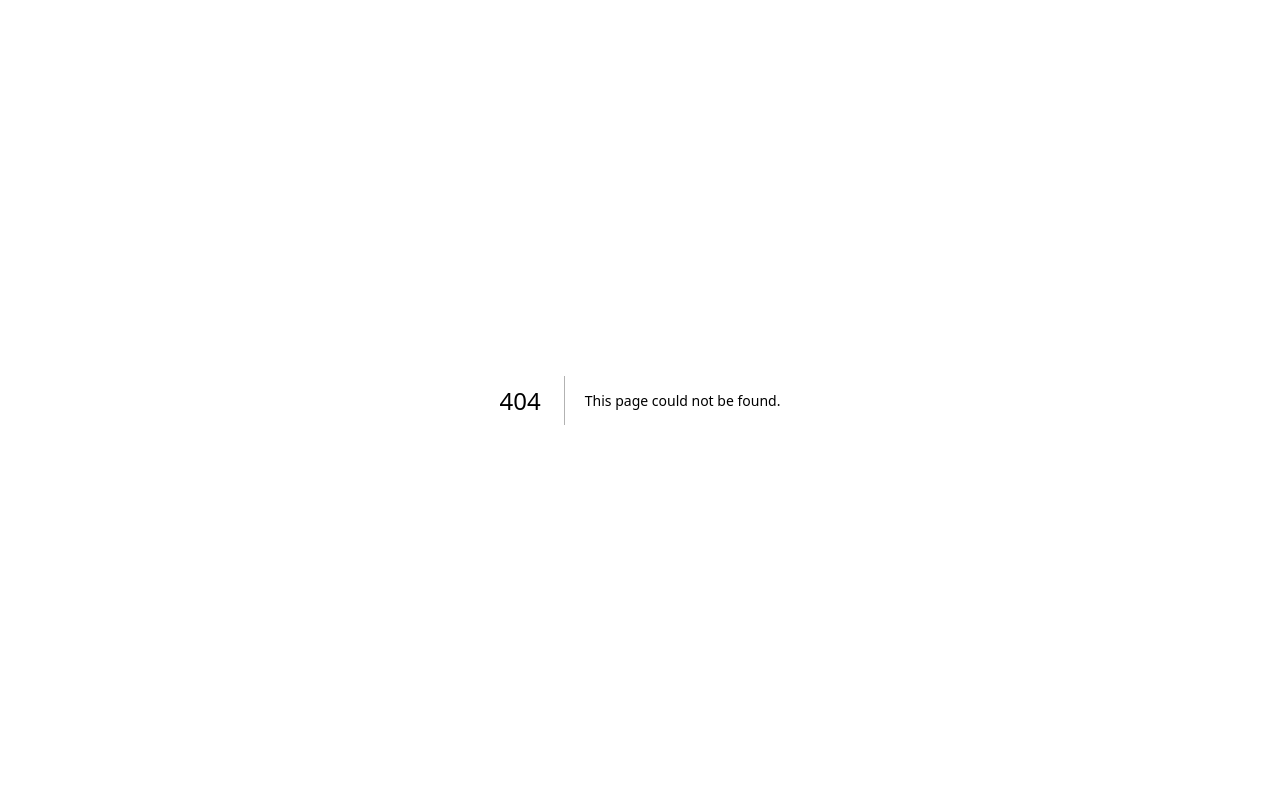
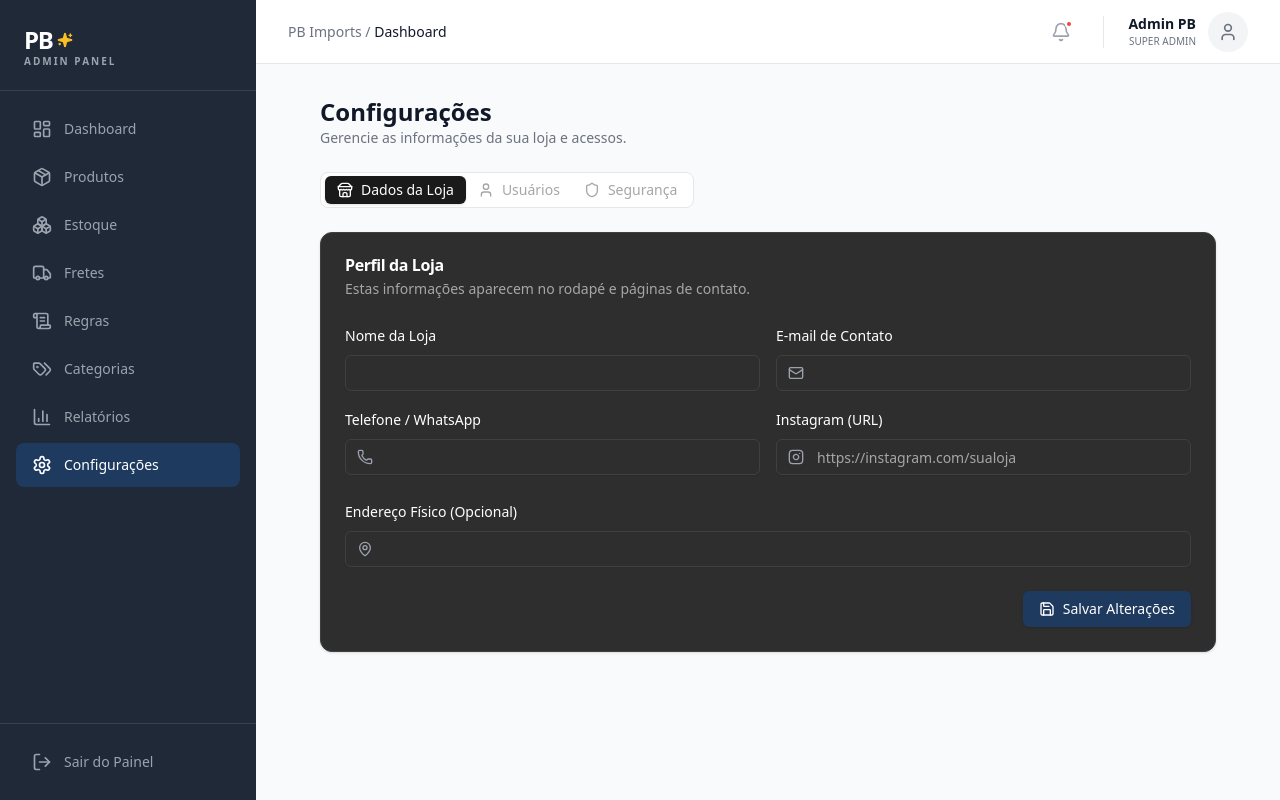
Before and after one commit to pbimports123-maker/pb-imports, a Next.js app: page /admin/settings in a window 1280 px wide. Before the commit this address had no page. Built offline with nearby package versions, Linux system fonts and the light colour scheme; no server answers; the database is empty.

Commit message:
[dyad] Implementação da Página de Configurações do Admin - wrote 1 file(s)

```diff
--- /dev/null
+++ b/src/app/admin/settings/page.tsx
@@ -0,0 +1,229 @@
+"use client";
+
+import { useState, useEffect } from "react";
+import { supabase } from "@/integrations/supabase/client";
+import {
+  Store,
+  User,
+  Shield,
+  Save,
+  Loader2,
+  Mail,
+  Phone,
+  MapPin,
+  Instagram
+} from "lucide-react";
+import { Button } from "@/components/ui/button";
+import { Input } from "@/components/ui/input";
+import { Label } from "@/components/ui/label";
+import { Tabs, TabsContent, TabsList, TabsTrigger } from "@/components/ui/tabs";
+import { Card, CardContent, CardDescription, CardHeader, CardTitle } from "@/components/ui/card";
+import { toast } from "sonner";
+
+export default function AdminSettingsPage() {
+  const [loading, setLoading] = useState(true);
+  const [saving, setSaving] = useState(false);
+  const [storeSettings, setStoreSettings] = useState({
+    id: "",
+    store_name: "",
+    contact_email: "",
+    contact_phone: "",
+    address: "",
+    instagram_url: ""
+  });
+
+  useEffect(() => {
+    fetchSettings();
+  }, []);
+
+  async function fetchSettings() {
+    try {
+      setLoading(true);
+      const { data, error } = await supabase
+        .from('store_settings')
+        .select('*')
+        .single();
+
+      if (error && error.code !== 'PGRST116') throw error;
+      if (data) setStoreSettings(data);
+    } catch (error: any) {
+      toast.error("Erro ao carregar configurações: " + error.message);
+    } finally {
+      setLoading(false);
+    }
+  }
+
+  async function handleSaveStore() {
+    try {
+      setSaving(true);
+      const { error } = await supabase
+        .from('store_settings')
+        .upsert({
+          ...storeSettings,
+          updated_at: new Date().toISOString()
+        });
+
+      if (error) throw error;
+      toast.success("Configurações da loja atualizadas!");
+    } catch (error: any) {
+      toast.error("Erro ao salvar: " + error.message);
+    } finally {
+      setSaving(false);
+    }
+  }
+
+  if (loading) {
+    return (
+      <div className="flex items-center justify-center h-64">
+        <Loader2 className="animate-spin text-[#1e3a5f]" size={32} />
+      </div>
+    );
+  }
+
+  return (
+    <div className="max-w-4xl mx-auto space-y-6">
+      <div>
+        <h1 className="text-2xl font-bold text-gray-900">Configurações</h1>
+        <p className="text-sm text-gray-500">Gerencie as informações da sua loja e acessos.</p>
+      </div>
+
+      <Tabs defaultValue="store" className="space-y-6">
+        <TabsList className="bg-white border border-gray-200">
+          <TabsTrigger value="store" className="gap-2">
+            <Store size={16} />
+            Dados da Loja
+          </TabsTrigger>
+          <TabsTrigger value="users" className="gap-2">
+            <User size={16} />
+            Usuários
+          </TabsTrigger>
+          <TabsTrigger value="security" className="gap-2">
+            <Shield size={16} />
+            Segurança
+          </TabsTrigger>
+        </TabsList>
+
+        <TabsContent value="store">
+          <Card>
+            <CardHeader>
+              <CardTitle>Perfil da Loja</CardTitle>
+              <CardDescription>Estas informações aparecem no rodapé e páginas de contato.</CardDescription>
+            </CardHeader>
+            <CardContent className="space-y-6">
+              <div className="grid grid-cols-1 md:grid-cols-2 gap-4">
+                <div className="space-y-2">
+                  <Label htmlFor="store_name">Nome da Loja</Label>
+                  <Input
+                    id="store_name"
+                    value={storeSettings.store_name}
+                    onChange={(e) => setStoreSettings({...storeSettings, store_name: e.target.value})}
+                  />
+                </div>
+                <div className="space-y-2">
+                  <Label htmlFor="email">E-mail de Contato</Label>
+                  <div className="relative">
+                    <Mail className="absolute left-3 top-1/2 -translate-y-1/2 text-gray-400" size={16} />
+                    <Input
+                      id="email"
+                      className="pl-10"
+                      value={storeSettings.contact_email}
+                      onChange={(e) => setStoreSettings({...storeSettings, contact_email: e.target.value})}
+                    />
+                  </div>
+                </div>
+                <div className="space-y-2">
+                  <Label htmlFor="phone">Telefone / WhatsApp</Label>
+                  <div className="relative">
+                    <Phone className="absolute left-3 top-1/2 -translate-y-1/2 text-gray-400" size={16} />
+                    <Input
+                      id="phone"
+                      className="pl-10"
+                      value={storeSettings.contact_phone}
+                      onChange={(e) => setStoreSettings({...storeSettings, contact_phone: e.target.value})}
+                    />
+                  </div>
+                </div>
+                <div className="space-y-2">
+                  <Label htmlFor="instagram">Instagram (URL)</Label>
+                  <div className="relative">
+                    <Instagram className="absolute left-3 top-1/2 -translate-y-1/2 text-gray-400" size={16} />
+                    <Input
+                      id="instagram"
+                      className="pl-10"
+                      placeholder="https://instagram.com/sualoja"
+                      value={storeSettings.instagram_url}
+                      onChange={(e) => setStoreSettings({...storeSettings, instagram_url: e.target.value})}
+                    />
+                  </div>
+                </div>
+              </div>
+              <div className="space-y-2">
+                <Label htmlFor="address">Endereço Físico (Opcional)</Label>
+                <div className="relative">
+                  <MapPin className="absolute left-3 top-1/2 -translate-y-1/2 text-gray-400" size={16} />
+                  <Input
+                    id="address"
+                    className="pl-10"
+                    value={storeSettings.address}
+                    onChange={(e) => setStoreSettings({...storeSettings, address: e.target.value})}
+                  />
+                </div>
+              </div>
+              <div className="flex justify-end">
+                <Button
+                  onClick={handleSaveStore}
+                  disabled={saving}
+                  className="bg-[#1e3a5f] hover:bg-[#162a45] gap-2"
+                >
+                  {saving ? <Loader2 className="animate-spin" size={18} /> : <Save size={18} />}
+                  Salvar Alterações
+                </Button>
+              </div>
+            </CardContent>
+          </Card>
+        </TabsContent>
+
+        <TabsContent value="users">
+          <Card>
+            <CardHeader>
+              <CardTitle>Gestão de Usuários</CardTitle>
+              <CardDescription>Controle quem tem acesso ao painel administrativo.</CardDescription>
+            </CardHeader>
+            <CardContent>
+              <div className="text-center py-10 border-2 border-dashed border-gray-200 rounded-lg">
+                <User className="mx-auto text-gray-300 mb-4" size={48} />
+                <h3 className="font-medium text-gray-900">Módulo de Usuários</h3>
+                <p className="text-sm text-gray-500 max-w-xs mx-auto mt-2">
+                  A gestão de múltiplos administradores requer configuração de convites por e-mail.
+                </p>
+                <Button variant="outline" className="mt-4" disabled>
+                  Convidar Novo Admin
+                </Button>
+              </div>
+            </CardContent>
+          </Card>
+        </TabsContent>
+
+        <TabsContent value="security">
+          <Card>
+            <CardHeader>
+              <CardTitle>Segurança da Conta</CardTitle>
+              <CardDescription>Altere sua senha e gerencie sessões ativas.</CardDescription>
+            </CardHeader>
+            <CardContent className="space-y-4">
+              <div className="p-4 bg-amber-50 border border-amber-200 rounded-lg flex gap-3">
+                <Shield className="text-amber-600 shrink-0" size={20} />
+                <p className="text-sm text-amber-800">
+                  Para sua segurança, alterações de senha devem ser feitas através do fluxo de "Esqueci minha senha" na tela de login.
+                </p>
+              </div>
+              <Button variant="outline" className="w-full text-red-600 border-red-200 hover:bg-red-50">
+                Encerrar todas as sessões
+              </Button>
+            </CardContent>
+          </Card>
+        </TabsContent>
+      </Tabs>
+    </div>
+  );
+}
```
